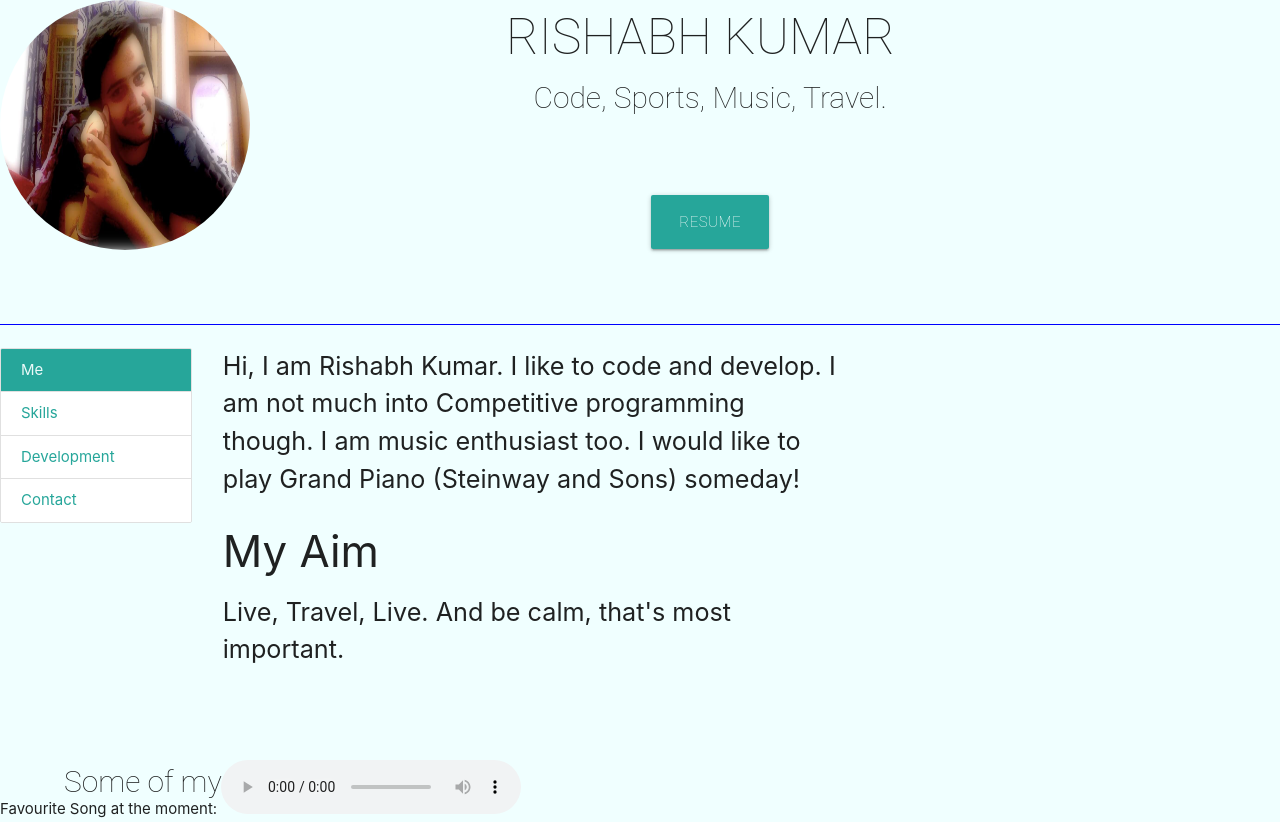
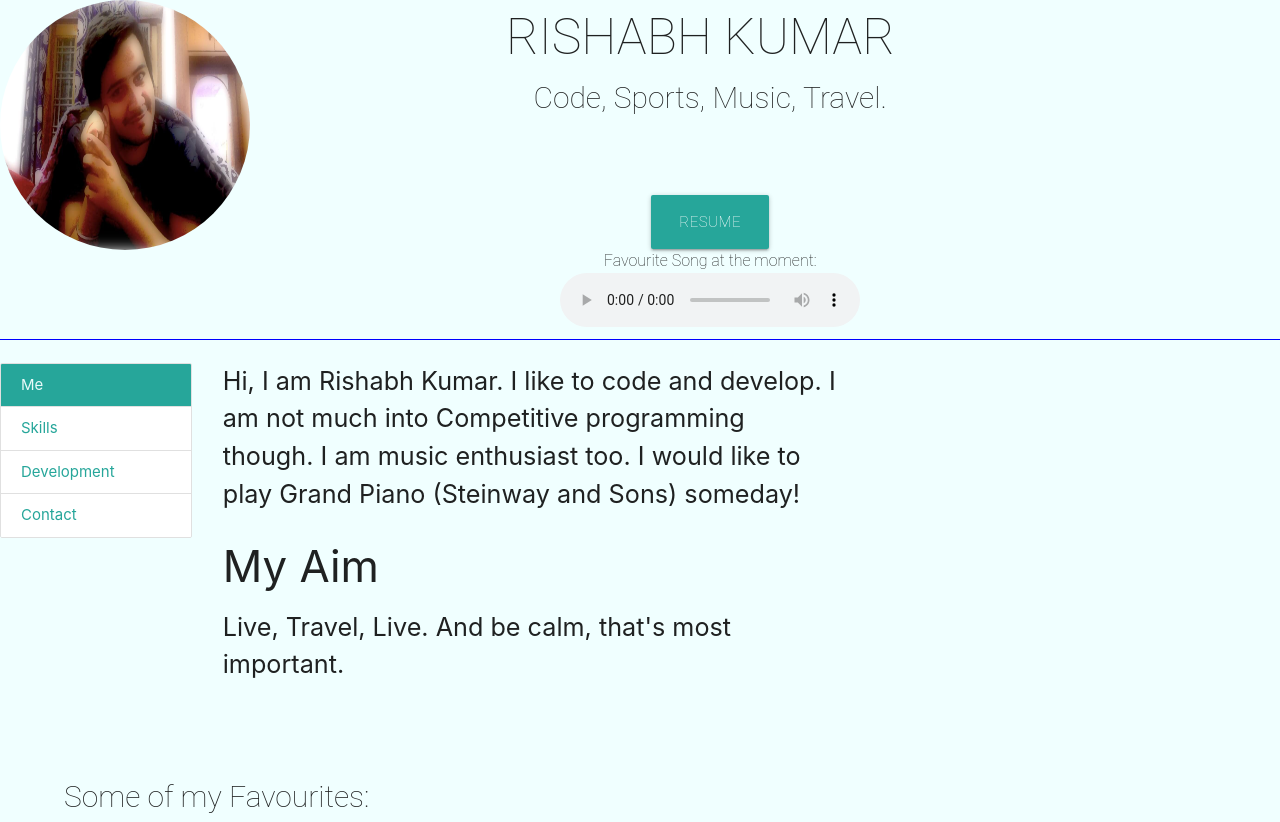
Before and after one commit to rishabhkumar/rishabhkumar.github.io, a plain HTML site: page index1.html in a window 1280 px wide. Shown: the top 822 px of the page. Drawn offline with nearby package versions, Linux system fonts and the light colour scheme.

Commit message:
Removing footer

```diff
--- a/index1.html
+++ b/index1.html
@@ -11,10 +11,19 @@
         <meta name="viewport" content="width=device-width, initial-scale=1.0">
     </head>
     <body>
+
+
         <div class="topPanel" >
-          <img  class="circle responsive-img" style="display: inline;" id="rk" src="media/RK.jpg"><div style="display: inline;" class="topicHeading">RISHABH KUMAR<br><div class="topicHeadings">Code, Sports, Music, Travel.</div><br><div class="topicHeadings center-align">
-            <a class="waves-effect waves-light btn-large" target="_blank" href="https://drive.google.com/open?id=0B2iNVcH1ZKm8QThVNU9Tem81LUU">Resume</a>
-        </div> <br></div>
+          <img  class="circle responsive-img" style="display: inline;" id="rk" src="media/RK.jpg">
+            <div style="display: inline;" class="topicHeading">RISHABH KUMAR<br><div class="topicHeadings">Code, Sports, Music, Travel.</div><br>
+                <div class="topicHeadings center-align">
+                    <a class="waves-effect waves-light btn-large" target="_blank" href="https://drive.google.com/open?id=0B2iNVcH1ZKm8QThVNU9Tem81LUU">Resume</a>
+                    <div class="song" style="font-size: medium">Favourite Song at the moment:</div>
+                    <audio controls >
+                        <source src="media/love.mp3" type="audio/mp3">
+                    </audio>
+                </div>
+            </div>
         </div>
 
         <br>
@@ -75,7 +84,7 @@
                 <div id="contContent" class="cont flow-text">
                     Phone: +918800259494<br>
                     E-Mail: rishabh.jarvis@gmail.com<br>
-                    I socialize on: <a href=""><img class="icons" src="media/facebook.png"></a> <a href=""><img class="icons" src="media/git.png"></a>
+                    I socialize on: <a href="https://www.facebook.com/rishabh.kumar.79" target="_blank"><img class="icons" src="media/facebook.png"></a> <a href="https://github.com/rishabhkumar" target="_blank"><img class="icons" src="media/git.png"></a>
                 </div>
 
             </div>
@@ -124,13 +133,5 @@
 
         </div>
 
-
-
-        <footer class="lol">
-                                Favourite Song at the moment:
-                                <audio class="right-align" controls >
-                                    <source src="media/love.mp3" type="audio/mp3">
-                                </audio>
-        </footer>
     </body>
 </html>
--- a/main.css
+++ b/main.css
@@ -1,5 +1,5 @@
 .lol {
-    position: fixed;
+    position: relative;
     bottom: 0;
     width: 100%;
     height: 5%;
@@ -10,13 +10,17 @@ body {
 }
 
 .icons {
-    height: 5%;
-    width: 5%;
+    height: 15%;
+    width: 15%;
 }
 
 .ramu {
     width: 100%;
     margin: 0%;
+}
+
+.song {
+    font-size: small;
 }
 
 .bodyPanel {
```
